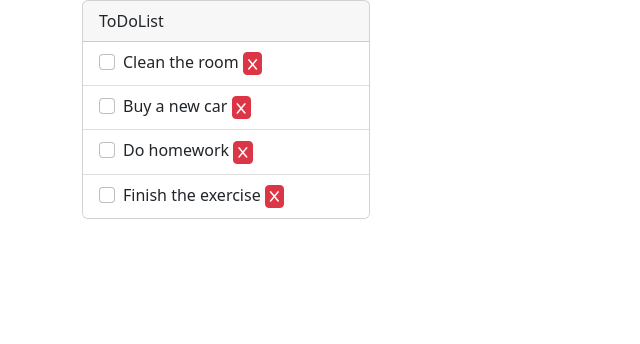
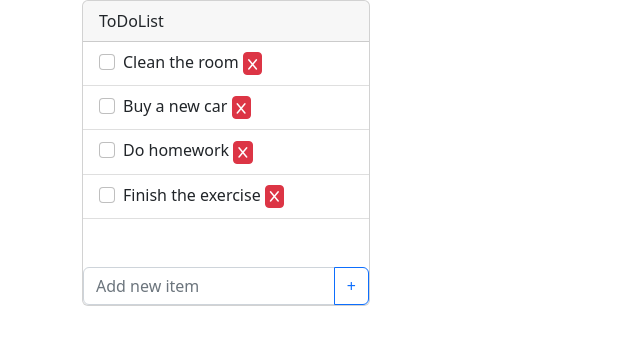
Before and after one commit to Al-E-00/vue-todolist, a plain HTML site: page index.html in a window 1280 px wide. Shown: the whole page, without its empty margins (0-640 px from the left). Drawn offline with nearby package versions, Linux system fonts and the light colour scheme.

```diff
--- a/index.html
+++ b/index.html
@@ -36,6 +36,11 @@
                                 </button>
                             </div>
                         </li>
+                        <div class="input-group mt-5">
+                            <input type="text" class="form-control" placeholder="Add new item" id="newItem" v-model="textInside">
+                            <button class="btn btn-outline-primary" type="button" id="button-add" @click="addNewItem">+</button>
+                        </div>
+
                 </div>
             </div>
         </div>
--- a/js/app.js
+++ b/js/app.js
@@ -22,15 +22,27 @@ new Vue ({
     el: "#app",
     data: {
         toDoListItem: toDoList,
+        inputText: newItem,
     },
     methods: {
         deleteItem(index) {
             this.toDoListItem.splice(index, 1);
+        },
+        addNewItem(){
+            this.toDoListItem.push(
+                {
+                    text: this.inputText,
+                    done: false,
+                }
+            )
         }
     }
 })
 
 /*
-Visualizzare a fianco ad ogni item una “x”: cliccando su di essa,
-senza chiedere all’utente conferma, il todo viene rimosso dalla lista.
+Predisporre un campo di input
+testuale (sempre visibile) e un pulsante
+“aggiungi”: cliccando sul pulsante, il testo
+ digitato viene letto e utilizzato per creare un nuovo todo,
+ che quindi viene aggiunto alla lista dei todo esistenti.
 */
```
